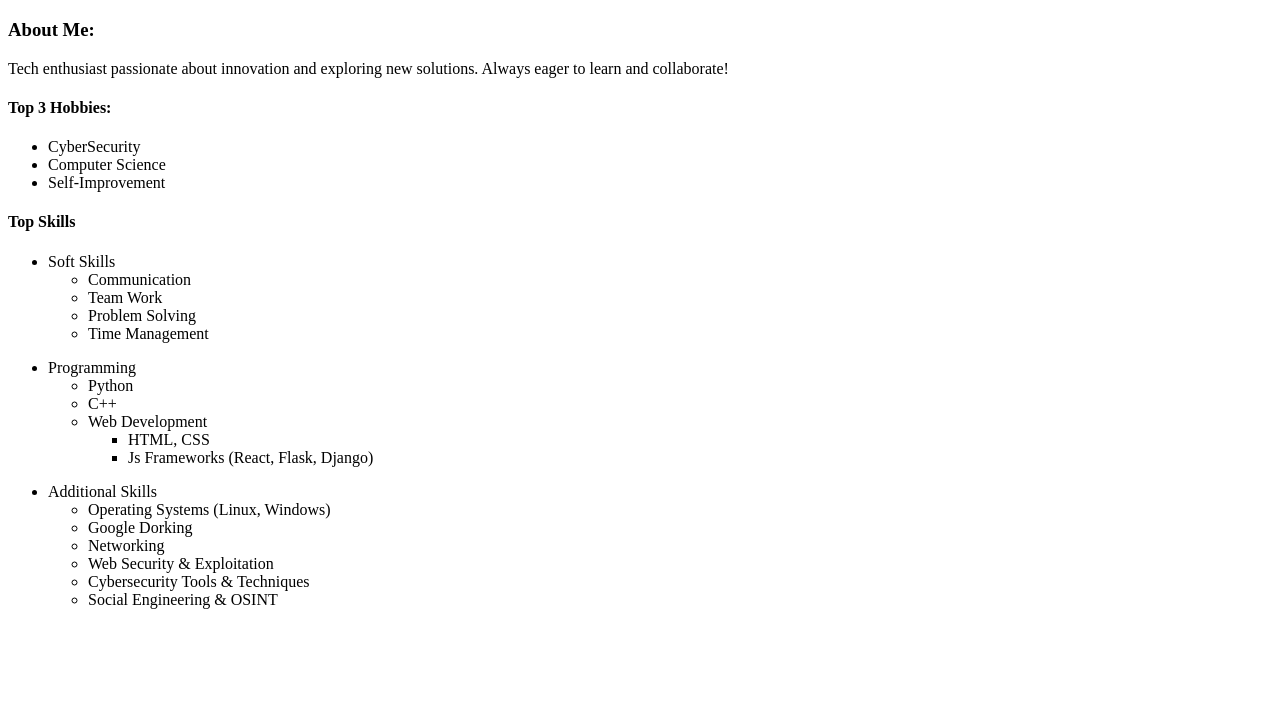
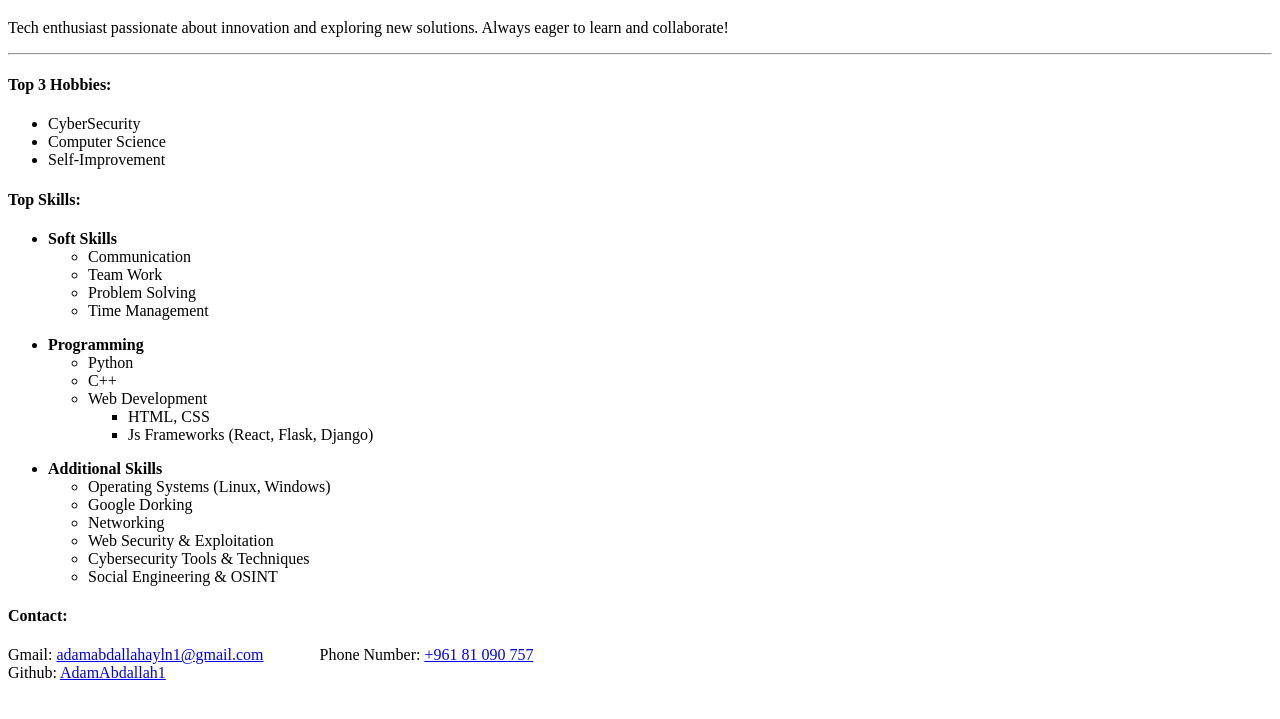
Before and after one commit to AdamAbdallah1/adams_portfolio, a plain HTML site: page index.html in a window 1280 px wide. Shown: the part 61-780 px from the top of the page. Drawn offline with Linux system fonts and the light colour scheme.

Commit message:
Creating footer inside the porfolio div

```diff
--- a/index.html
+++ b/index.html
@@ -8,8 +8,7 @@
 <body>
     <header>
         <h1>Adam Abdallah</h1>
-        <h3>About Me:</h3>
-        <p>Tech enthusiast passionate about innovation and exploring new solutions. Always eager to learn and collaborate!</p>
+        <p>Tech enthusiast passionate about innovation and exploring new solutions. Always eager to learn and collaborate!</p><hr>
     </header>
     <div class="portfolio">
         <div class="portfolio-container">
@@ -22,9 +21,9 @@
                 </ul>
             </div>
             <div class="skills">
-                <h4>Top Skills</h4>
+                <h4>Top Skills: </h4>
                 <ul>
-                    <li>Soft Skills</li>
+                    <li><strong>Soft Skills</strong></li>
                     <ul>
                         <li>Communication</li>
                         <li>Team Work</li>
@@ -33,7 +32,7 @@
                     </ul>
                 </ul>
                 <ul>
-                    <li>Programming</li>
+                    <li><strong>Programming</strong></li>
                     <ul>
                         <li>Python</li>
                         <li>C++</li>
@@ -45,7 +44,7 @@
                     </ul>
                 </ul>
                 <ul>
-                    <li>Additional Skills</li>
+                    <li><strong>Additional Skills</strong></li>
                     <ul>
                         <li>Operating Systems (Linux, Windows)</li>
                         <li>Google Dorking</li>
@@ -57,6 +56,12 @@
                 </ul>
             </div>
         </div>
+        <div class="porfolio-footer">
+            <h4>Contact:</h4>
+            Gmail: <a href="mailto:adamabdallahayln1@gmail.com">adamabdallahayln1@gmail.com</a>&nbsp;&nbsp;&nbsp;&nbsp;&nbsp;&nbsp;&nbsp;&nbsp;&nbsp;&nbsp;&nbsp;&nbsp;&nbsp;
+            Phone Number: <a href="tel:+96181090757">+961 81 090 757</a>
+            <br> Github: <a href="https://github.com/AdamAbdallah1">AdamAbdallah1</a>
+        </div>
     </div>
 </body>
 </html>
```
